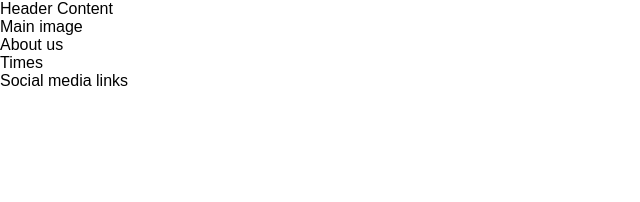
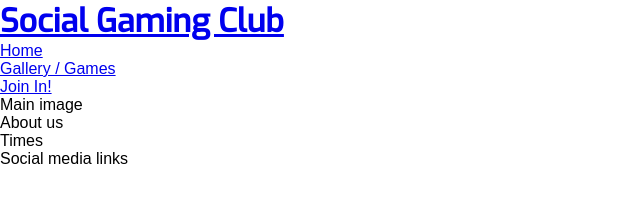
Before and after one commit to benamos216/Portfolio-Project-1, a plain HTML site: page index.html in a window 1280 px wide. Shown: the whole page, without its empty margins (0-640 px from the left). Drawn offline with Linux system fonts and the light colour scheme; a web font is replaced by a local one.

Commit message:
added main heading and set up nav links

```diff
--- a/assets/css/style.css
+++ b/assets/css/style.css
@@ -10,3 +10,9 @@ body {
     font-family: Akshar, sans-serif;
     font-weight: 300;
 }
+
+h1 {
+    font-family: Exo, Sans-serif;
+    font-weight: 600;
+    font-size: 300;
+}
--- a/index.html
+++ b/index.html
@@ -13,7 +13,21 @@
 
 <body>
     <header>
-        Header Content
+        <a href="index.html">
+            <h1>Social Gaming Club</h1>
+            <nav>
+                <ul>
+                    <li>
+                        <a href="index.html">Home</a>
+                    </li>
+                    <li>
+                        <a href="#">Gallery / Games</a>
+                    </li>
+                    <li>
+                        <a href="#">Join In!</a>
+                    </li>
+                </ul>
+            </nav>
     </header>
     <section>
         Main image
```
